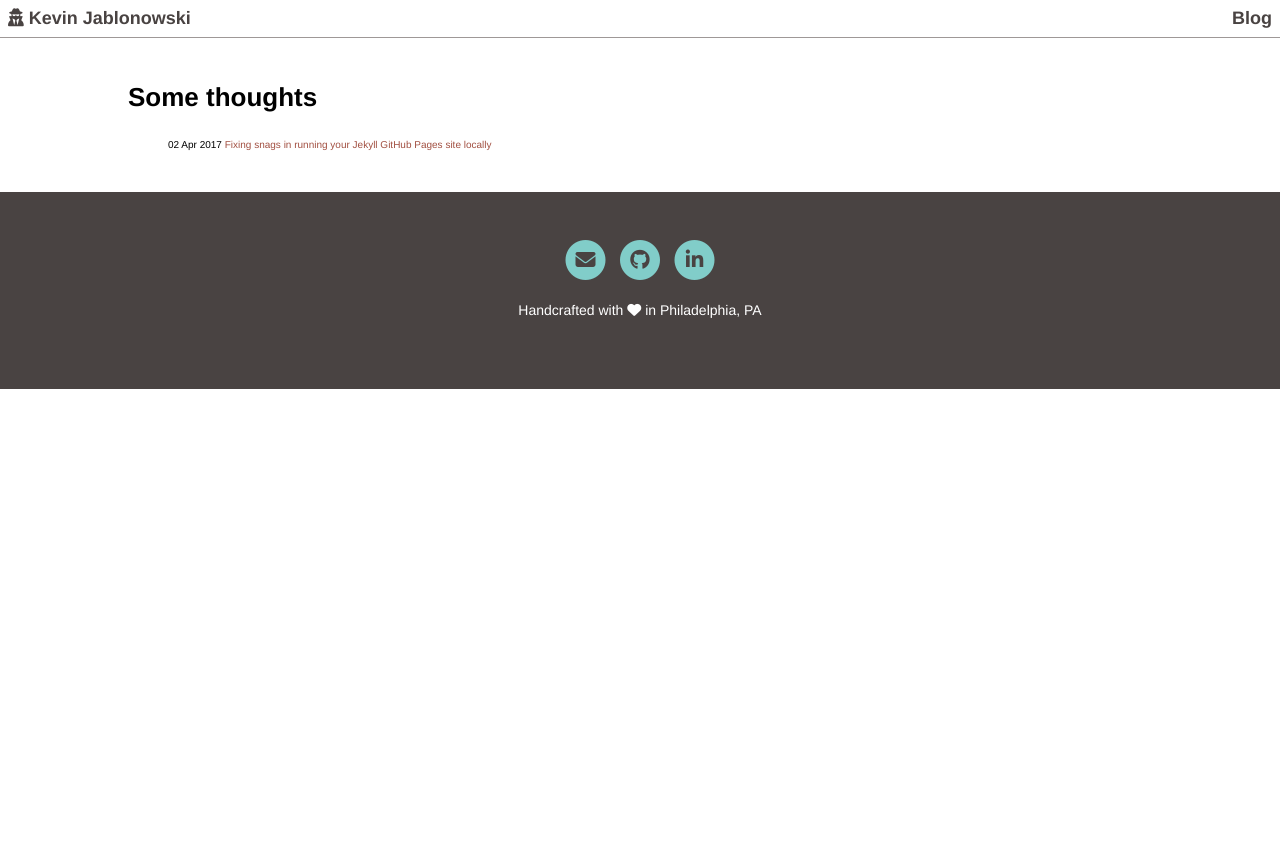
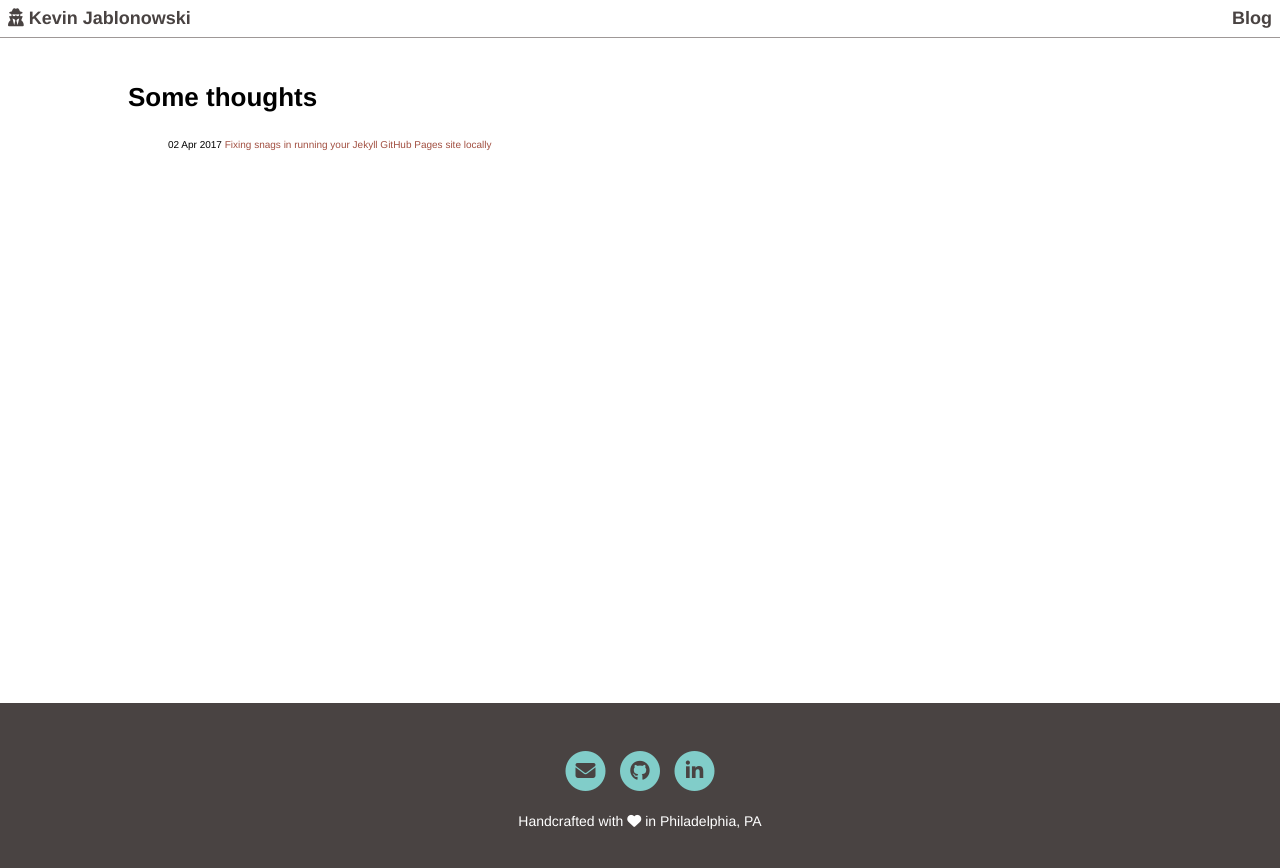
Before and after one commit to katzmeowski/jekyll-site-redo, a Jekyll site: the page built from blog/index.html, in a window 1280 px wide. Shown: the top 868 px of the page. Built offline with Jekyll 4.4.1, drawn with Linux system fonts in a browser that asks for light colours; nearby versions of some CDN libraries.

Commit message:
Fix footer not sticking to bottom of view
I'm using a giant flexbox over the whole body of the site to achieve
the vertical spread needed for the layout. The main contents of a
page will be allowed to flex-grow to fill the whole height of the view
and will push the footer to the bottom as a result.

Side effect: the whole site can be more easily rearranged for larger
screens if I decide to add sidebars, etc.

```diff
--- a/css/main.css
+++ b/css/main.css
@@ -13,6 +13,11 @@ html {
 
 body {
   margin: 0;
+  display: -webkit-flex;
+  display: flex;
+  -webkit-flex-direction: column;
+  flex-direction: column;
+  min-height: 100vh;
 }
 
 header {
@@ -56,6 +61,7 @@ nav a:hover {
   background-color: #ffffff;
   margin: 4rem auto;
   width: 80%;
+  flex: 1;
 }
 
 a {
```
